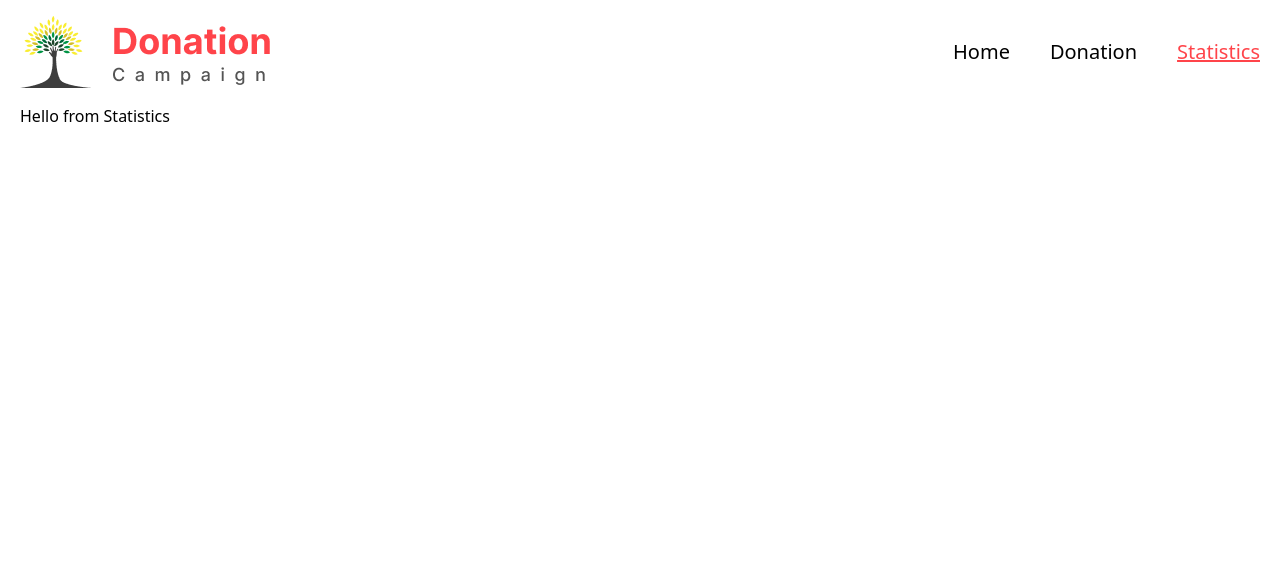
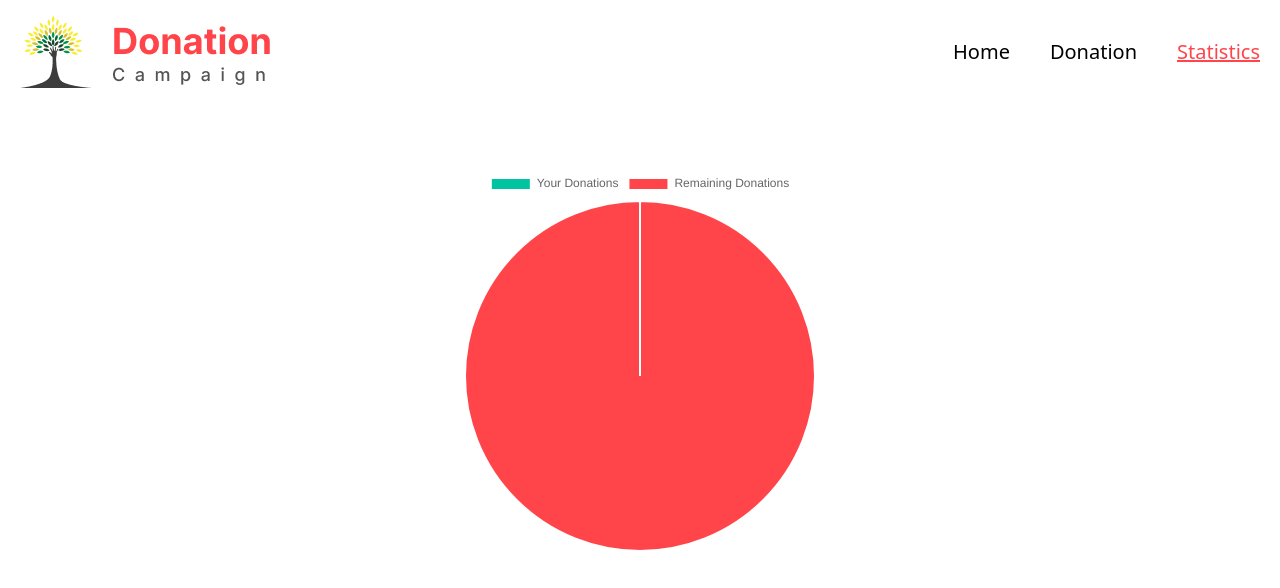
Before and after one commit to rakibaakter/donation-campain, a React (Vite) app: page /stattistic in a window 1280 px wide. Shown: the top 588 px of the page. Built offline with nearby package versions, Linux system fonts and the light colour scheme.

Commit message:
statistic pie chart added

```diff
--- a/package.json
+++ b/package.json
@@ -10,10 +10,15 @@
     "preview": "vite preview"
   },
   "dependencies": {
+    "chart.js": "^4.4.0",
     "prop-types": "^15.8.1",
     "react": "^18.2.0",
+    "react-chartjs-2": "^5.2.0",
     "react-dom": "^18.2.0",
+    "react-minimal-pie-chart": "^8.4.0",
     "react-router-dom": "^6.16.0",
+    "react-simple-pie-chart": "^0.5.0",
+    "recharts": "^2.8.0",
     "sweetalert": "^2.1.2"
   },
   "devDependencies": {
--- a/src/Pages/Statistics/Statistics.jsx
+++ b/src/Pages/Statistics/Statistics.jsx
@@ -1,7 +1,35 @@
+// import PieChart from "react-simple-pie-chart";
+import { Chart as ChartJS, ArcElement, Tooltip, Legend } from "chart.js";
+import { Pie } from "react-chartjs-2";
+import { useLoaderData } from "react-router-dom";
+import { getDataFromLocalStore } from "../../LocalStorage/localStore";
+
 const Statistics = () => {
+  const { donations } = useLoaderData();
+  const getDonateData = getDataFromLocalStore();
+
+  const totalDonateLength = donations.length;
+  const givenDonateLength = getDonateData.length;
+
+  console.log(totalDonateLength, givenDonateLength);
+
+  ChartJS.register(ArcElement, Tooltip, Legend);
+  const data = {
+    datasets: [
+      {
+        label: "% of Donates",
+        data: [givenDonateLength, totalDonateLength],
+        backgroundColor: ["#00C49F", "#FF444A"],
+        borderColor: "white",
+        borderWidth: 2,
+      },
+    ],
+    labels: ["Your Donations", "Remaining Donations"],
+  };
+
   return (
-    <div>
-      <h2>Hello from Statistics</h2>
+    <div className="h-96 w-96 mx-auto my-16">
+      <Pie data={data} />
     </div>
   );
 };
--- a/src/Route/Route.jsx
+++ b/src/Route/Route.jsx
@@ -27,6 +27,7 @@ const Router = createBrowserRouter([
       {
         path: "/stattistic",
         element: <Statistics />,
+        loader: () => fetch("/data.json"),
       },
     ],
   },
```
Also changed, not shown: 1 other file (tests, documents, lock files or other folders).
